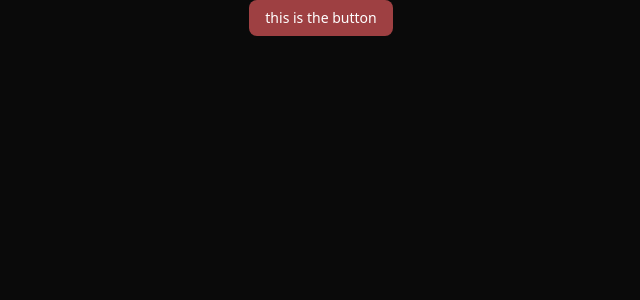
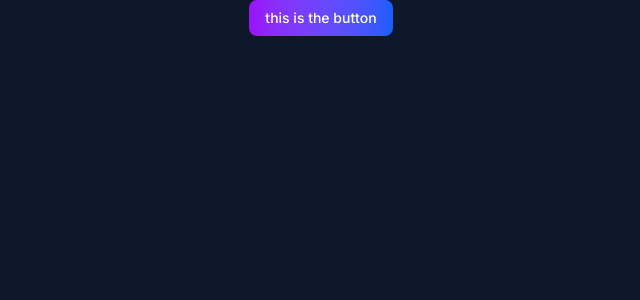
Before and after one commit to mmiskatul/Ai-Creator-platform, a Next.js app: page / in a window 1280 px wide. Shown: the top 300 px of the page, without its empty margins (319-959 px from the left). Built offline with nearby package versions, Linux system fonts and the light colour scheme.

Commit message:
add new font button color and componet separate

```diff
--- a/app/layout.js
+++ b/app/layout.js
@@ -1,27 +1,19 @@
-import { Geist, Geist_Mono } from "next/font/google";
+import {  Inter } from "next/font/google";
 import "./globals.css";
 import { ThemeProvider } from "@/components/theme-provider";
 
-const geistSans = Geist({
-  variable: "--font-geist-sans",
-  subsets: ["latin"],
-});
-
-const geistMono = Geist_Mono({
-  variable: "--font-geist-mono",
-  subsets: ["latin"],
-});
+const inter =Inter({subsets: ["latin"]});
 
 export const metadata = {
-  title: "Create Next App",
-  description: "Generated by create next app",
+  title: "AI Content Platform",
+  description: "Content Creation Powered by AI",
 };
 
 export default function RootLayout({ children }) {
   return (
     <html lang="en" suppressHydrationWarning>
       <body
-        className={`${geistSans.variable} ${geistMono.variable} antialiased`}
+        className={` ${inter.className} antialiased`}
       >
         <ThemeProvider
             attribute="class"
@@ -29,7 +21,10 @@ export default function RootLayout({ children }) {
             enableSystem
             disableTransitionOnChange
           >
+            {/* Header  */}
+            <main className="bg-slate-900 min-h-screen text-white overflow-x-hidden">
             {children}
+            </main>
           </ThemeProvider>
       </body>
     </html>
--- a/app/page.js
+++ b/app/page.js
@@ -4,7 +4,7 @@ import React from 'react'
 function MainPage() {
   return (
     <div className='flex items-center justify-center'>
-      <Button variant={"destructive"}>this is the button</Button>
+      <Button variant={"primary"} >this is the button</Button>
     </div>
   )
 }
--- a/components/ui/button.jsx
+++ b/components/ui/button.jsx
@@ -19,11 +19,14 @@ const buttonVariants = cva(
         ghost:
           "hover:bg-accent hover:text-accent-foreground dark:hover:bg-accent/50",
         link: "text-primary underline-offset-4 hover:underline",
+         primary:
+          "bg-gradient-to-r from-purple-600 to-blue-600 hover:from-purple-700 hover:to-blue-700 shadow-xs",
       },
       size: {
         default: "h-9 px-4 py-2 has-[>svg]:px-3",
         sm: "h-8 rounded-md gap-1.5 px-3 has-[>svg]:px-2.5",
         lg: "h-10 rounded-md px-6 has-[>svg]:px-4",
+        xl: "h-12 rounded-md px-6 has-[>svg]:px-6",
         icon: "size-9",
         "icon-sm": "size-8",
         "icon-lg": "size-10",
```
